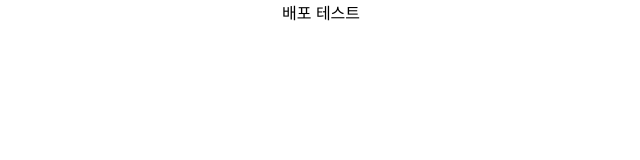
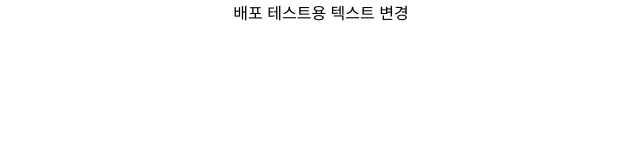
Before and after one commit to whatever-mentoring/juitcy-front, a React (Create React App) app: page / in a window 1280 px wide. Shown: the top 160 px of the page, without its empty margins (319-959 px from the left). Built offline with nearby package versions, Linux system fonts and the light colour scheme.

Commit message:
test: 배포 테스트용 텍스트 변경

```diff
--- a/src/App.js
+++ b/src/App.js
@@ -3,7 +3,7 @@ import './App.css';
 function App() {
   return (
     <div className="App">
-      배포 테스트
+      배포 테스트용 텍스트 변경
     </div>
   );
 }
```
